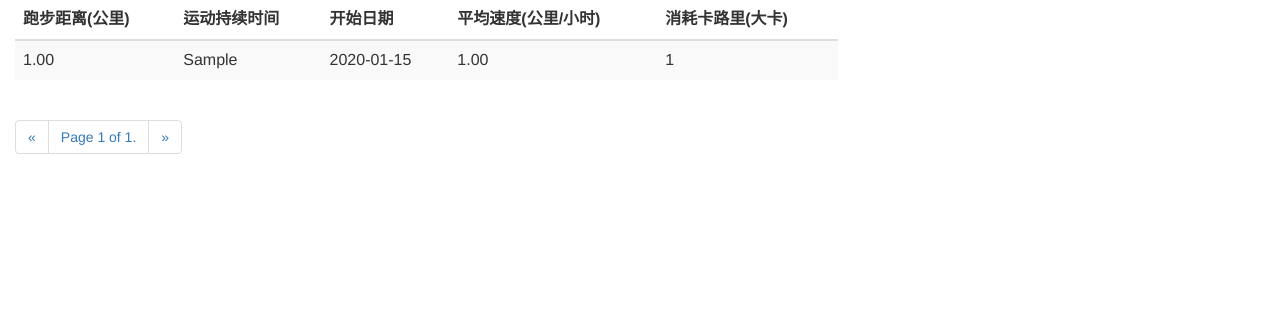
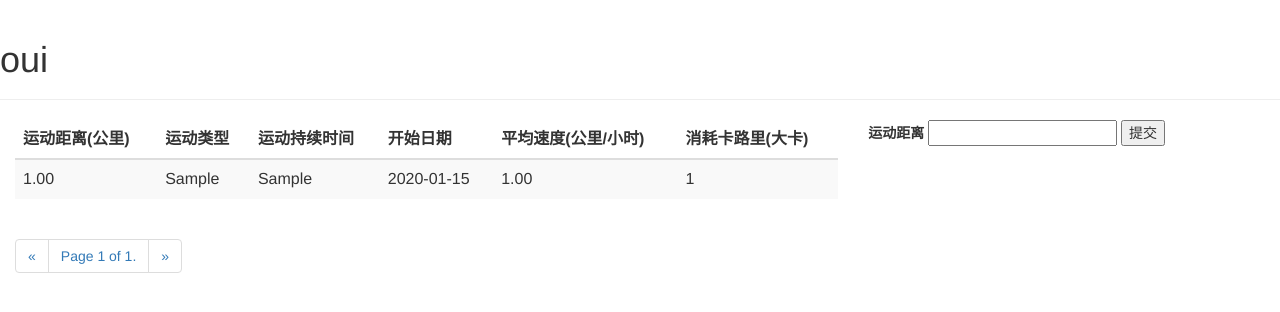
Before and after one commit to Face1ess/djangoDemo, a Django app: page /run/ in a window 1280 px wide. Shown: the top 312 px of the page. Run offline with Django 3.2, Linux system fonts and the light colour scheme; tables that the repository leaves empty hold one stand-in row (values such as "Sample post"); some libraries are stand-ins or nearby versions.

Commit message:
2016-1-4

```diff
--- a/mysite/run/models.py
+++ b/mysite/run/models.py
@@ -4,6 +4,7 @@ from django.db import models
 
 class T_Act(models.Model):
     T_ActDist = models.DecimalField(max_digits=10,decimal_places=2)
+    T_ActType = models.CharField(max_length=60)
     T_ActDuration = models.CharField(max_length=60)
     T_ActStartDate = models.CharField(max_length=30)
     T_ActAvgSpd = models.DecimalField(max_digits=10,decimal_places=2)
--- a/mysite/run/templates/runMainTemplate.html
+++ b/mysite/run/templates/runMainTemplate.html
@@ -10,11 +10,15 @@
 </head>
 
 <body>
+    <div class="page-header">
+        <h1>oui</h1>
+    </div>
     <div class="col-md-8">
         <table class="table table-striped">
             <thead>
                 <tr>
-                    <th>跑步距离(公里)</th>
+                    <th>运动距离(公里)</th>
+                    <th>运动类型</th>
                     <th>运动持续时间</th>
                     <th>开始日期</th>
                     <th>平均速度(公里/小时)</th>
@@ -25,6 +29,7 @@
                 {% for item in itemList %}
                     <tr>
                         <td>{{ item.T_ActDist }}</td>
+                        <td>{{ item.T_ActType }}</td>
                         <td>{{ item.T_ActDuration }}</td>
                         <td>{{ item.T_ActStartDate }}</td>
                         <td>{{ item.T_ActAvgSpd }}</td>
@@ -57,5 +62,13 @@
             {% endif %}
          </ul>
      </div>
+     <div class="col-md-4" >
+          <form method="post" id="actAdd">
+          {% csrf_token %}
+          <label for='dist'>运动距离</label>
+          <input type='text' id='dist'/>
+          <button type='submit' id='submit'>提交</button>
+          </form>
+     </div>
 </body>
 </html>
--- a/mysite/run/views.py
+++ b/mysite/run/views.py
@@ -7,7 +7,7 @@ from django.core.paginator import EmptyPage
 # Create your views here.
 def runInfo(request):
     itemData = T_Act.objects.all().order_by('-id')
-    paginator = Paginator(itemData,5)
+    paginator = Paginator(itemData,8)
     page = request.GET.get('page')
     try:
         itemList = paginator.page(page)
```
Also changed, not shown: 2 other files.
